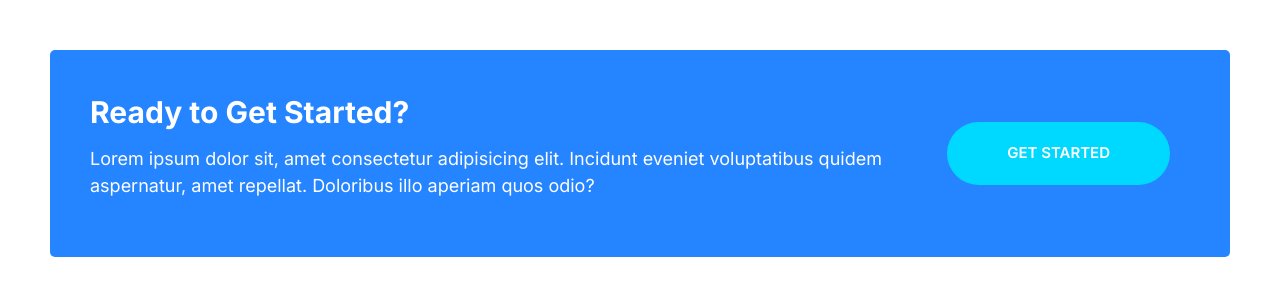
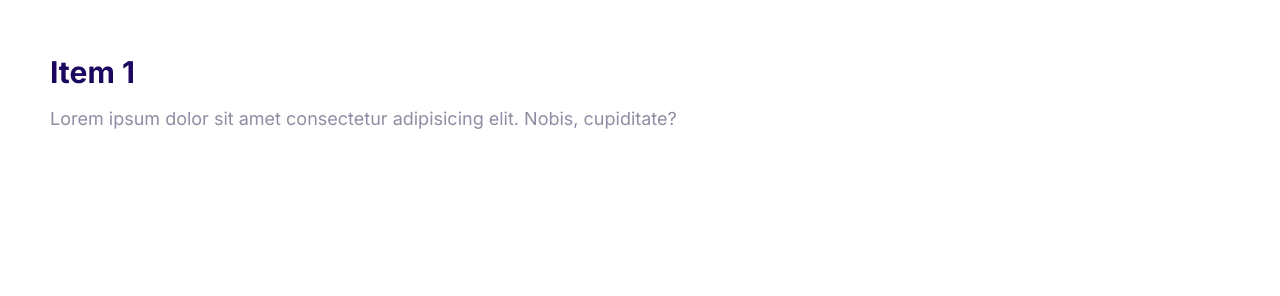
Before and after one commit to akapetano/moshify, a plain HTML site: page index.html in a window 1280 px wide. Drawn offline with Linux system fonts and the light colour scheme.

Commit message:
Build the collapsibles component.

```diff
--- a/css/styles.css
+++ b/css/styles.css
@@ -537,4 +537,34 @@ a {
   }
 }
 
-/* Komentar test */
+/* Collapsibles */
+.collapsible__header {
+  display: flex;
+  justify-content: space-between;
+}
+
+.collapsible__heading {
+  margin-top: 0;
+  font-size: 3rem;
+}
+
+.collapsible__chevron {
+  transform: rotate(-90deg);
+  transition: transform 0.3s;
+}
+
+.collapsible__content {
+  max-height: 0;
+  overflow: hidden;
+  opacity: 0;
+  transition: all 0.3s;
+}
+
+.collapsible--expanded .collapsible__chevron {
+  transform: rotate(0);
+}
+
+.collapsible--expanded .collapsible__content {
+  max-height: 100vh;
+  opacity: 1;
+}
--- a/index.html
+++ b/index.html
@@ -15,18 +15,18 @@
     <link rel="stylesheet" href="css/styles.css" />
   </head>
   <body style="padding: 5rem">
-    <div class="callout callout--primary">
-      <div class="grid grid--1x2">
-        <div class="callout__content">
-          <h2 class="callout__heading">Ready to Get Started?</h2>
-          <p>
-            Lorem ipsum dolor sit, amet consectetur adipisicing elit. Incidunt
-            eveniet voluptatibus quidem aspernatur, amet repellat. Doloribus
-            illo aperiam quos odio?
-          </p>
-        </div>
-        <a href="#" class="btn btn--secondary btn--stretched">Get Started</a>
+    <div class="collapsible collapsible--expanded">
+      <header class="collapsible__header">
+        <h2 class="collapsible__heading">Item 1</h2>
+        <svg class="icon icon--white collapsible__chevron">
+          <use xlink:href="images/sprite.svg#chevron"></use>
+        </svg>
+      </header>
+      <div class="collapsible__content">
+        Lorem ipsum dolor sit amet consectetur adipisicing elit. Nobis,
+        cupiditate?
       </div>
     </div>
+    <script src="js/main.js"></script>
   </body>
 </html>
--- /dev/null
+++ b/js/main.js
@@ -0,0 +1,6 @@
+const collapsibles = document.querySelectorAll(".collapsible");
+collapsibles.forEach((item) =>
+  item.addEventListener("click", function () {
+    this.classList.toggle("collapsible--expanded");
+  })
+);
```
Also changed, not shown: components/collapsibles.html (added, +15 -0 lines).
